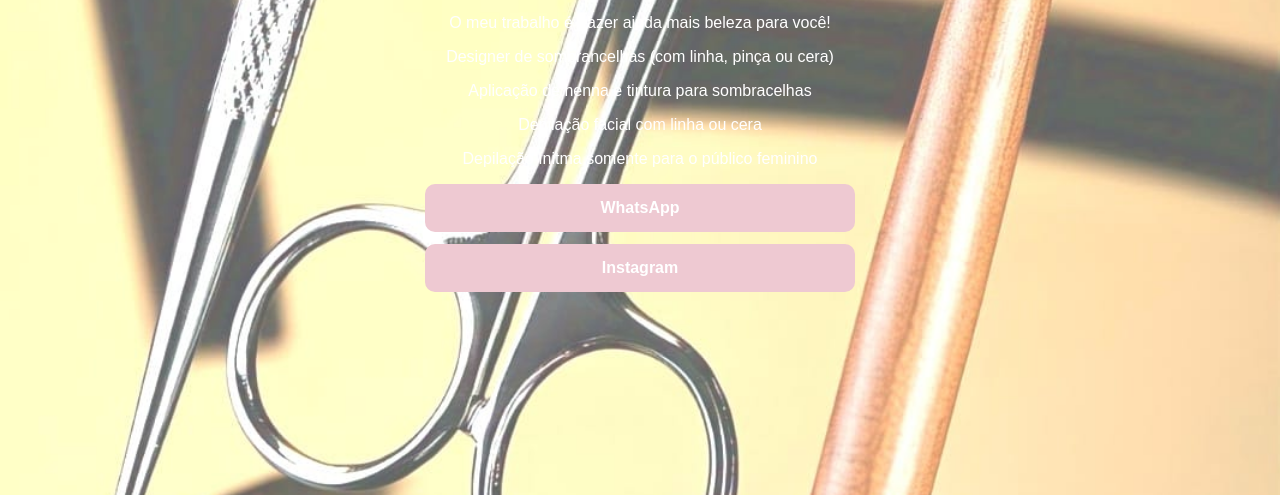
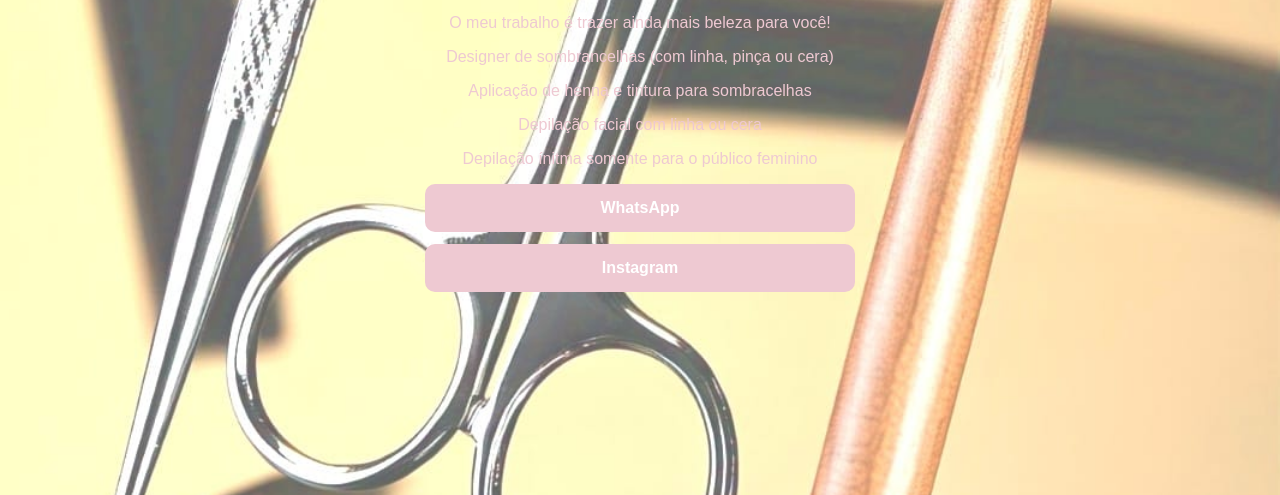
Before and after one commit to TiJog/link-bio-aleoliveira, a plain HTML site: page index.html in a window 1280 px wide. Shown: the part 305-800 px from the top of the page. Drawn offline with Linux system fonts and the light colour scheme.

Commit message:
Update index.html

```diff
--- a/index.html
+++ b/index.html
@@ -12,7 +12,7 @@
       background-repeat: no-repeat;
       background-attachment: fixed;
       font-family: Arial, sans-serif;
-      color: white;
+      color: #eec9d2;
       text-align: center;
       padding: 20px;
 .rosa {
```
